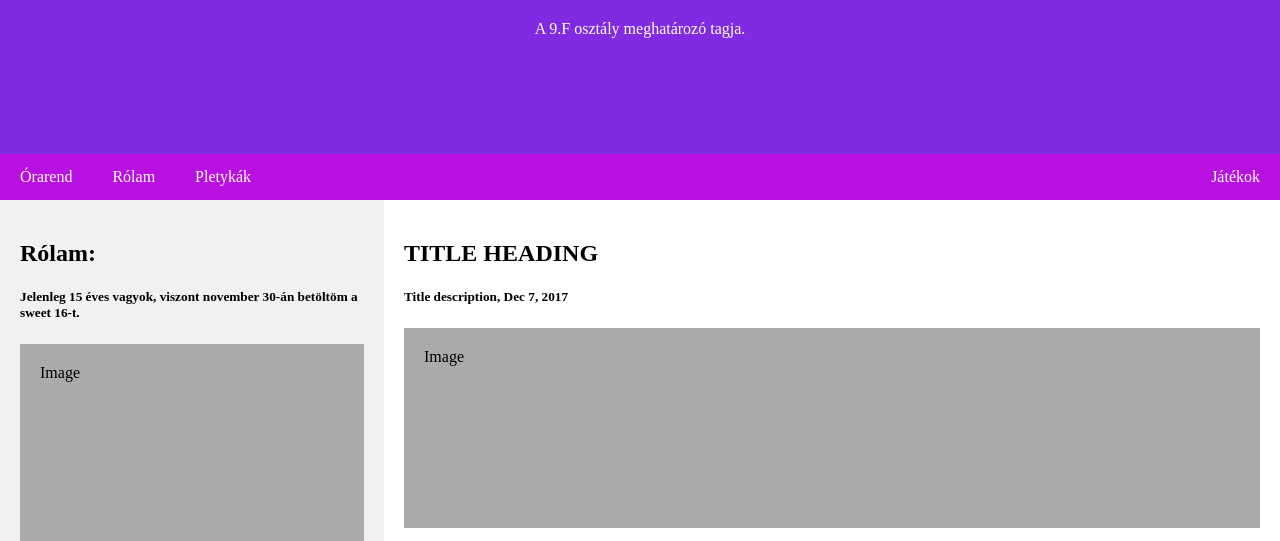
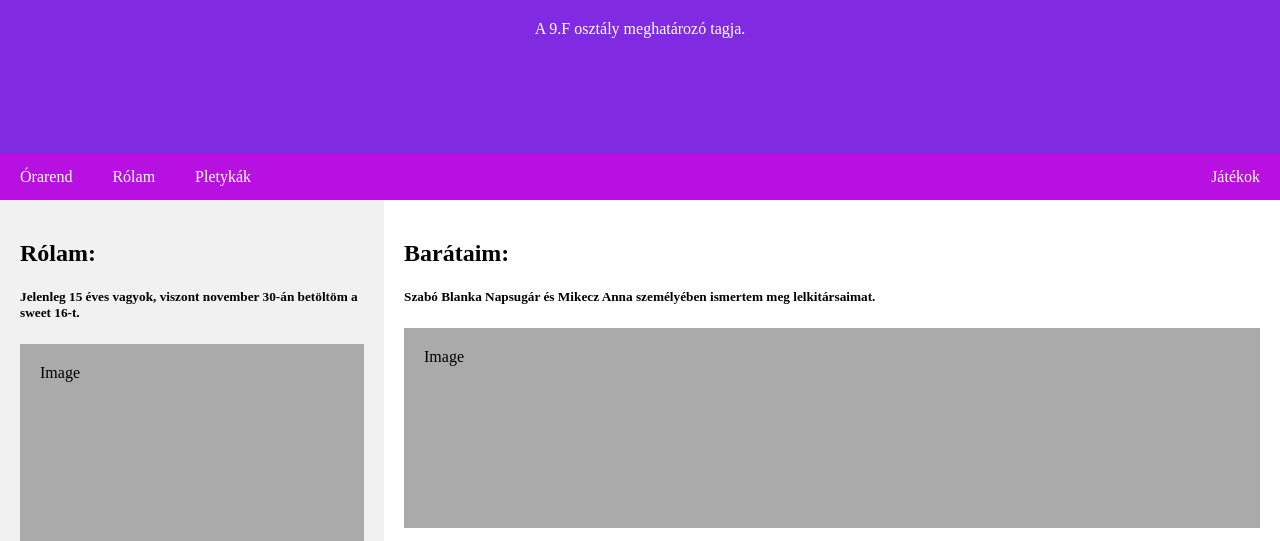
Before and after one commit to szabohedii/hediiszabo, a plain HTML site: page hedvig.html in a window 1280 px wide. Shown: the part 229-770 px from the top of the page. Drawn offline with Linux system fonts and the light colour scheme.

Commit message:
Update hedvig.html

```diff
--- a/hedvig.html
+++ b/hedvig.html
@@ -132,8 +132,8 @@ body {
     <div class="fakeimg" style="height:60px;">Image</div>
   </div>
   <div class="main">
-    <h2>TITLE HEADING</h2>
-    <h5>Title description, Dec 7, 2017</h5>
+    <h2>Barátaim:</h2>
+    <h5>Szabó Blanka Napsugár és Mikecz Anna személyében ismertem meg lelkitársaimat.</h5>
     <div class="fakeimg" style="height:200px;">Image</div>
     <p>Some text..</p>
     <p>Sunt in culpa qui officia deserunt mollit anim id est laborum consectetur adipiscing elit, sed do eiusmod tempor incididunt ut labore et dolore magna aliqua. Ut enim ad minim veniam, quis nostrud exercitation ullamco.</p>
```
